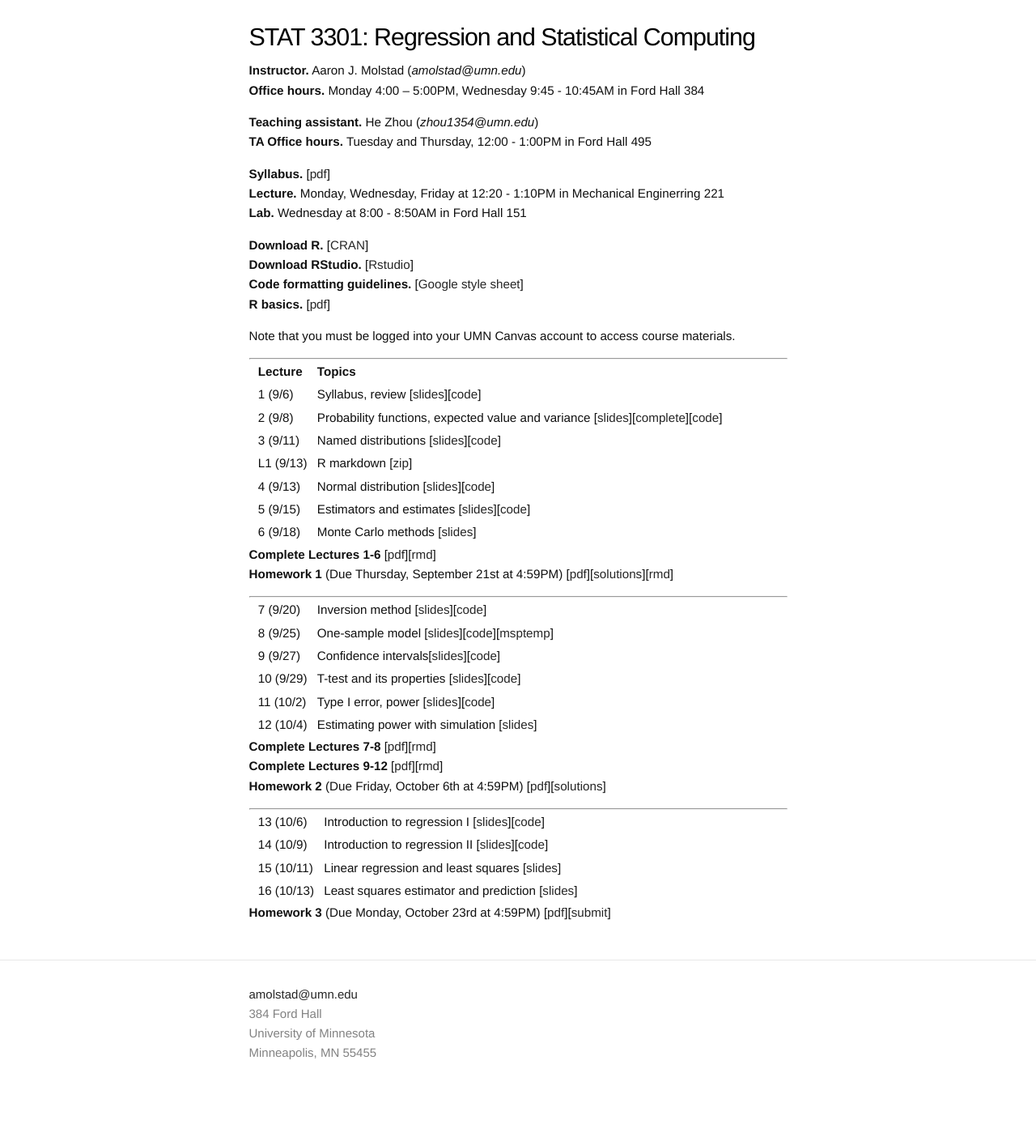
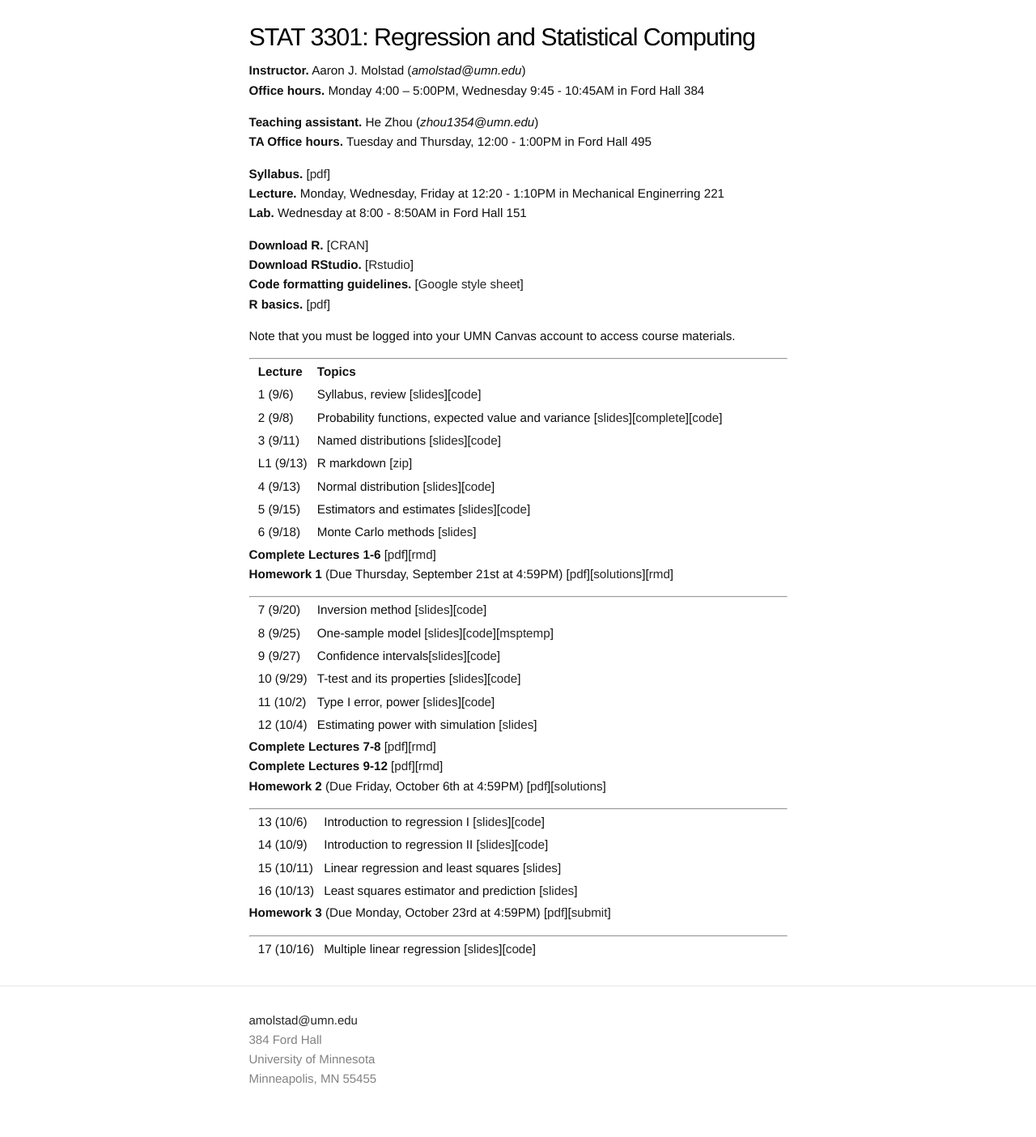
Before and after one commit to ajmolstad/ajmolstad.github.io, a Jekyll site: the page built from F23_STAT3301.md, in a window 1280 px wide. Shown: the whole page at 81% size. Built offline with Jekyll 4.4.1, drawn with Linux system fonts in a browser that asks for light colours; before the commit the page ends 1372 px from its top, so only the background shows below that.

Commit message:
Update F23_STAT3301.md

```diff
--- a/F23_STAT3301.md
+++ b/F23_STAT3301.md
@@ -62,3 +62,7 @@ Note that you must be logged into your UMN Canvas account to access course mater
 
 
 **Homework 3** (Due Monday, October 23rd at 4:59PM) [[pdf](https://canvas.umn.edu/files/38645429/download?download_frd=1)][[submit](https://canvas.umn.edu/courses/389122/assignments/3489034)]
+
+-------------------------
+
+|| 17 (10/16) || Multiple linear regression [[slides](https://canvas.umn.edu/files/38672411/download?download_frd=1)][[code](https://canvas.umn.edu/files/38672414/download?download_frd=1)] ||
```
